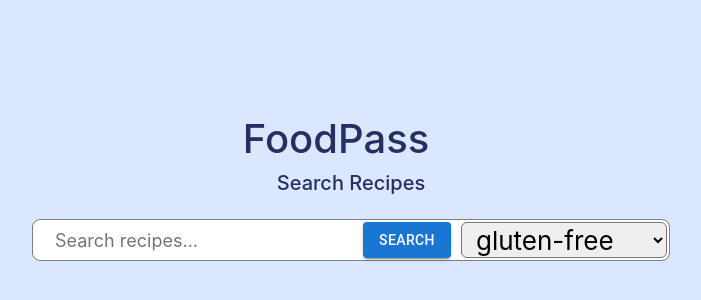
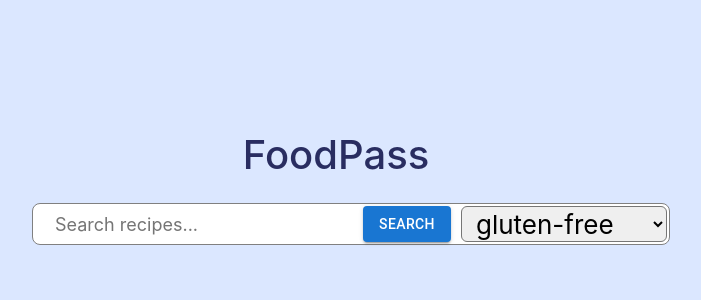
Before and after one commit to johnmaxnew/Foodie-Recipe-API-in-React-JS, a React (Create React App) app: page / in a window 1280 px wide. Shown: the part 174-474 px from the top of the page, without its empty margins (289-990 px from the left). Built offline with nearby package versions, Linux system fonts and the light colour scheme.

Commit message:
modified styling

```diff
--- a/src/App.css
+++ b/src/App.css
@@ -35,6 +35,9 @@
   margin-right: 30px;
 }
 
+.desc{
+  color: #342650;
+}
 /* SEARCH */
 .search{
   background: #fff;
--- a/src/App.js
+++ b/src/App.js
@@ -33,7 +33,6 @@ function App() {
       <div className="main">
         <header className="app-header mb-2">
           <h1  className="header_title">FoodPass</h1>
-          <h5  className="desc">Search Recipes</h5>
           <form className="search mt-3" onSubmit={onSubmit}>
             <input type="text" className="search-input" placeholder="Search recipes..."
             value={query} onChange={(e) => setquery(e.target.value)}/>
```
Also changed, not shown: src/Tile.css (added).
